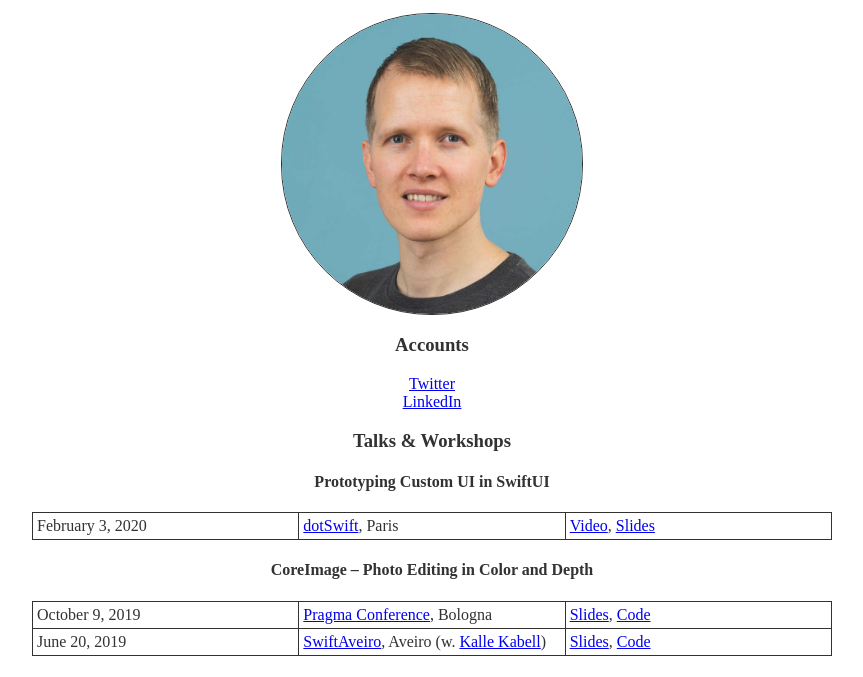
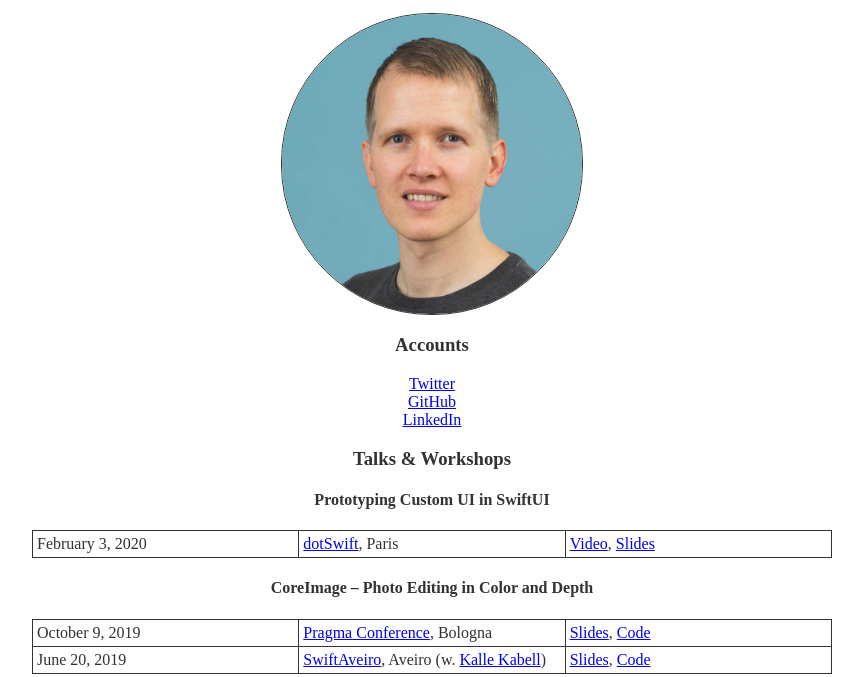
Before and after one commit to duemunk/website, a plain HTML site: page index.html in a window 1280 px wide. Shown: the part 107-784 px from the top of the page, without its empty margins (208-1071 px from the left). Drawn offline with Linux system fonts and the light colour scheme.

Commit message:
Add link to GitHub account

```diff
--- a/index.html
+++ b/index.html
@@ -98,6 +98,9 @@
             <ul>
                 <li>
                     <a href="https://twitter.com/tobiasdm">Twitter</a>
+                </li>
+                <li>
+                    <a href="https://github.com/duemunk">GitHub</a>
                 </li>
                 <li>
                     <a href="https://www.linkedin.com/in/tobias-due-munk">LinkedIn</a>
```
